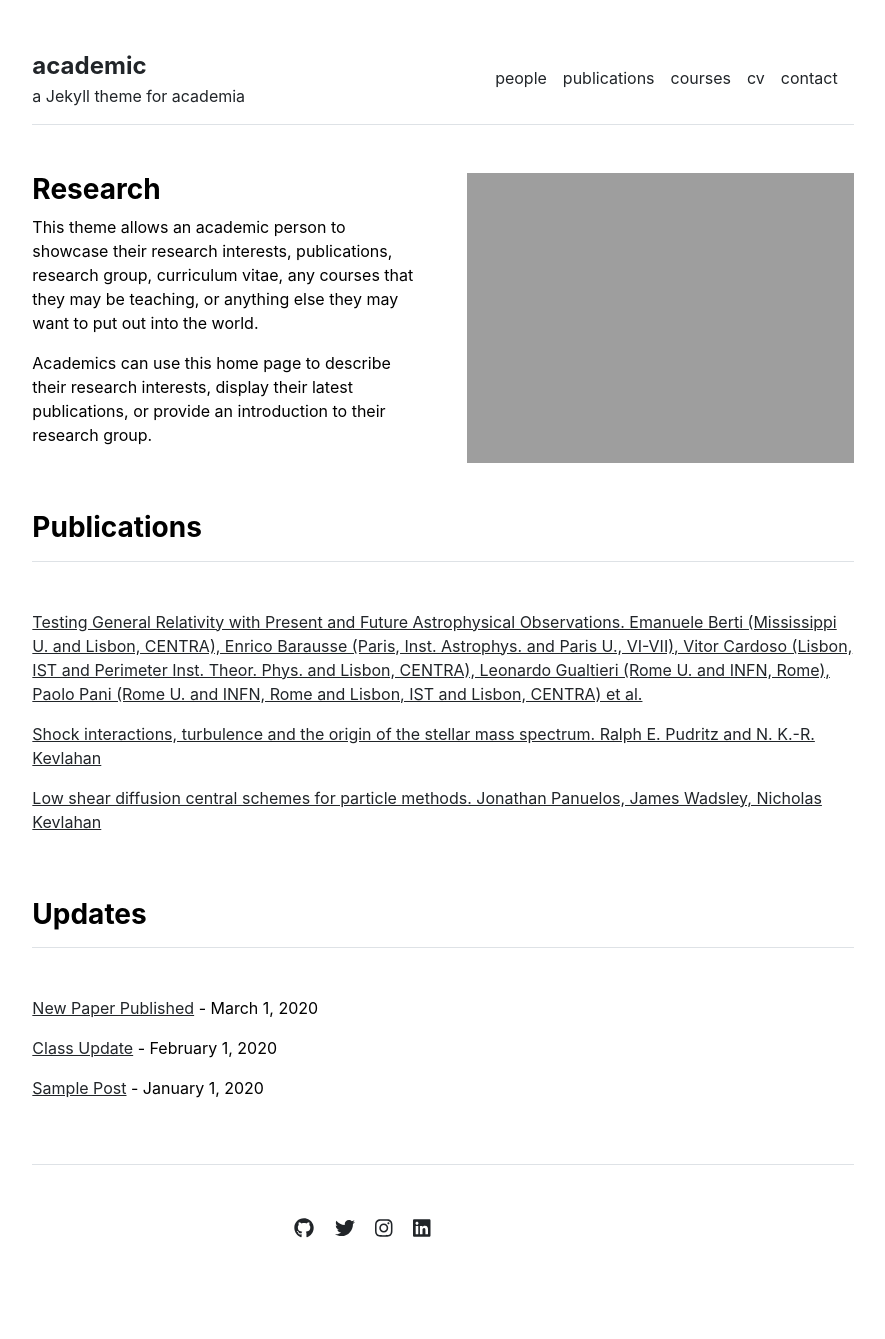
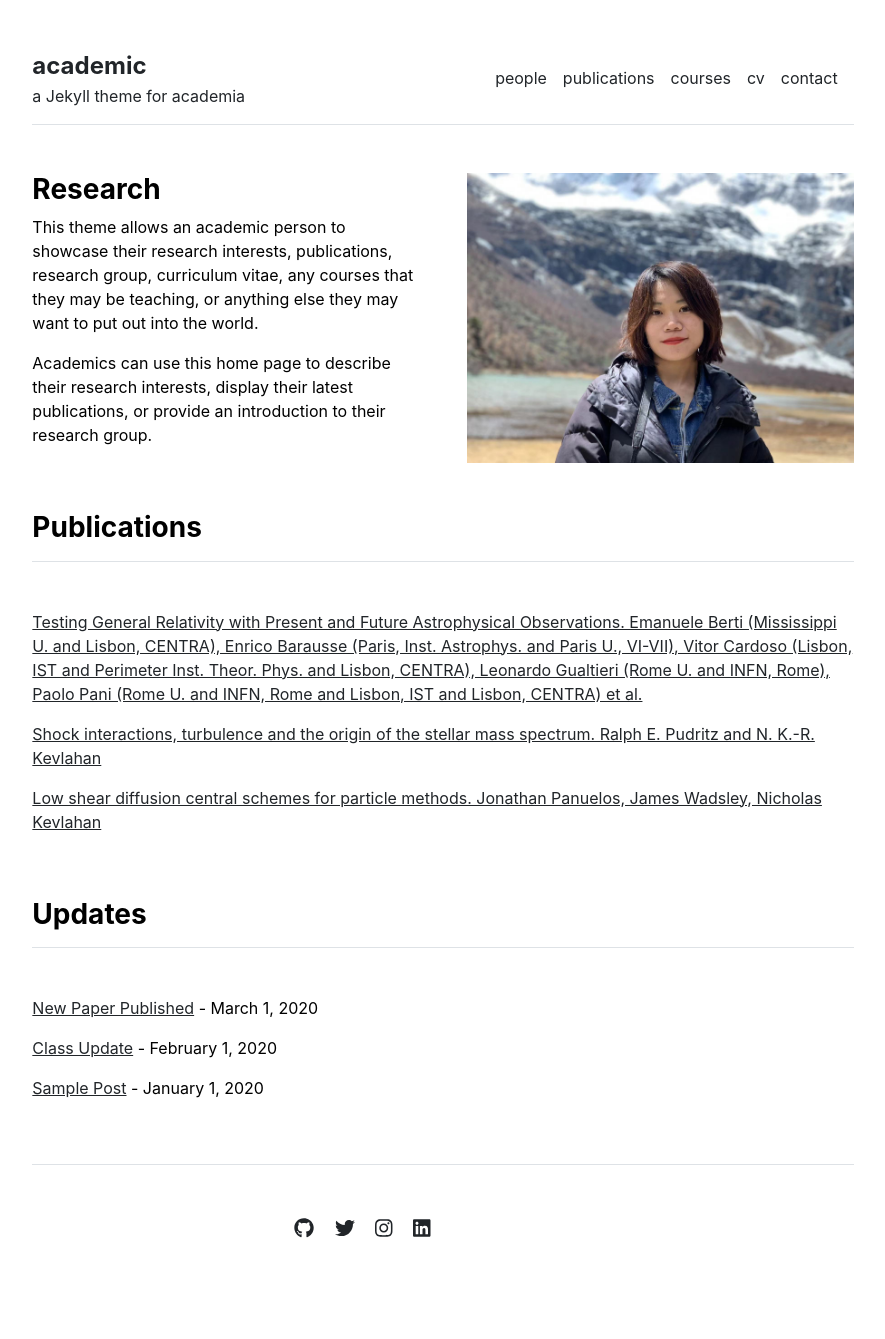
Before and after one commit to mynotwo/academic, a Jekyll site: the page built from index.md, in a window 1280 px wide. Shown: the whole page, without its empty margins (197-1082 px from the left). Built offline with Jekyll 4.4.1, drawn with Linux system fonts in a browser that asks for light colours.

Commit message:
Update home.html

```diff
--- a/_layouts/home.html
+++ b/_layouts/home.html
@@ -8,7 +8,7 @@ layout: default
     {{ content }}
   </div>
   <div class="col-md-6">
-    <img src="{{ site.github.url }}/assets/img/home.jpg" alt="Home" width="100%">
+    <img src="{{ site.github.url }}/assets/img/WechatIMG1065.jpeg" alt="Home" width="100%">
   </div>
 </div>
 
```
